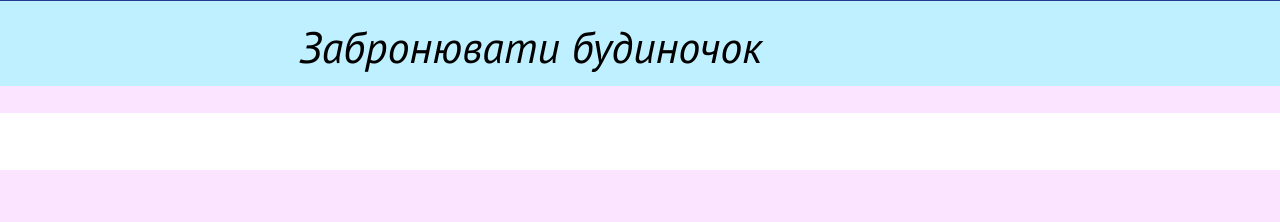
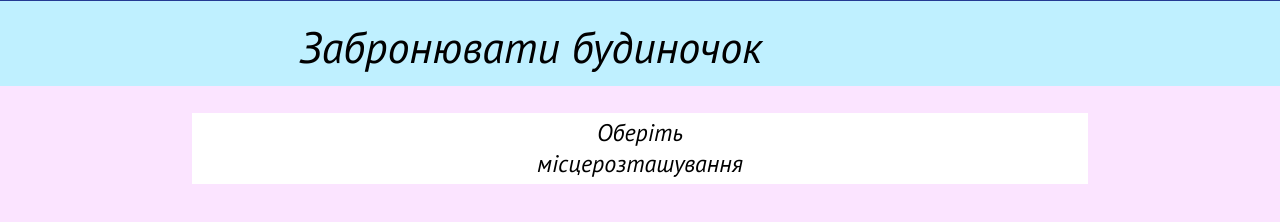
Before and after one commit to PrawnMadeInUA/7eHomeWork, a plain HTML site: page 5/index.html in a window 1280 px wide. Shown: the part 64-286 px from the top of the page. Drawn offline with Linux system fonts and the light colour scheme.

Commit message:
some wrong

```diff
--- a/5/css/styles.css
+++ b/5/css/styles.css
@@ -59,13 +59,7 @@ body {
 	padding-top: 5px;
 }
 
-.header_block_3 {
-	width: 1321px;
-	height: 57px;
-	margin: 0 auto;
-	background-color: #FFFFFF;
-	margin-top: 27px;
-}
+
 
 .globe {
 	position: absolute;
@@ -85,7 +79,7 @@ body {
 	margin: 15px 316px 27px 1569px;
 }
 
-.header_block_2{
+.header_block_2 {
 	font-family: 'PT Sans', sans-serif;
 	font-style: italic;
 	font-size: 44px;
@@ -93,7 +87,33 @@ body {
 	position: relative;
 }
 
-.text_block_2{
+.text_block_2 {
 	position: absolute;
 	margin: 17px 1152px 11px 299px;
 }
+
+.main_content {
+	width: 70%;
+	margin: 27px auto;
+}
+
+.header_block_3 {
+	width: 100%;
+	background-color: #FFFFFF;
+}
+
+.place {
+	/* display: inline-block; */
+	font-family: 'PT Sans', sans-serif;
+	font-style: italic;
+	font-size: 1.5em;
+	margin: 0.5% auto;
+	text-align: center;
+	padding-top: 2%;
+	padding-bottom: 2%;
+}
+
+.test {
+	width: 25%;
+	margin: 0 auto;
+}
--- a/5/index.html
+++ b/5/index.html
@@ -7,8 +7,8 @@
 	<meta name="viewport" content="width=device-width, initial-scale=1.0">
 	<link rel="stylesheet" href="./css/styles.css">
 	<link rel="preconnect" href="https://fonts.googleapis.com">
-<link rel="preconnect" href="https://fonts.gstatic.com" crossorigin>
-<link href="https://fonts.googleapis.com/css2?family=PT+Sans:ital,wght@0,700;1,400&display=swap" rel="stylesheet">
+	<link rel="preconnect" href="https://fonts.gstatic.com" crossorigin>
+	<link href="https://fonts.googleapis.com/css2?family=PT+Sans:ital,wght@0,700;1,400&display=swap" rel="stylesheet">
 	<title>5thHomeWork</title>
 </head>
 
@@ -40,7 +40,13 @@
 	<div class="header_block_2">
 		<p class="text_block_2">Забронювати будиночок</p>
 	</div>
-	<div class="header_block_3"></div>
+	<div class="main_content">
+		<div class="header_block_3">
+			<div class="test">
+				<p class="place">Оберіть місцерозташування</p>
+			</div>
+		</div>
+	</div>
 </body>
 
 </html>
```
